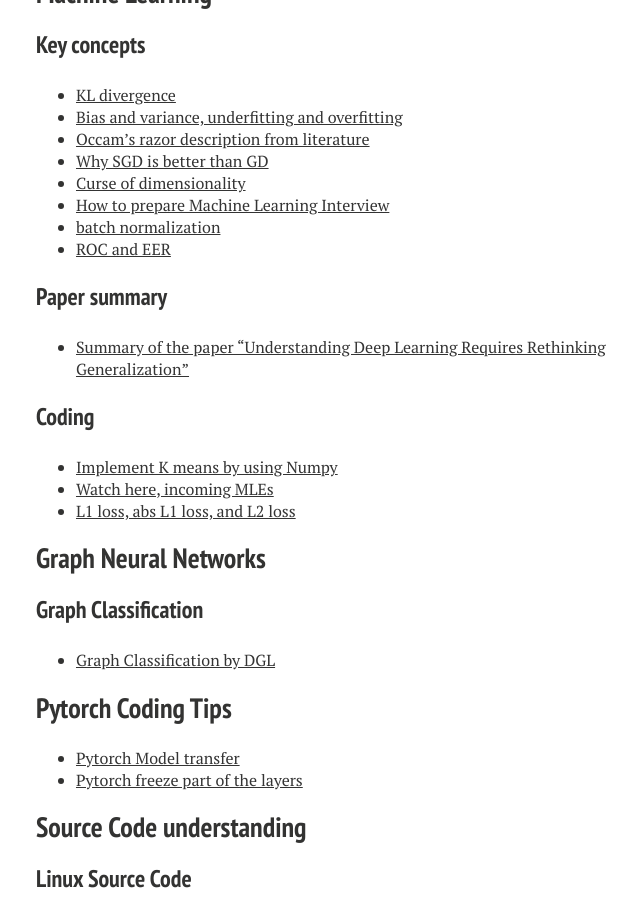
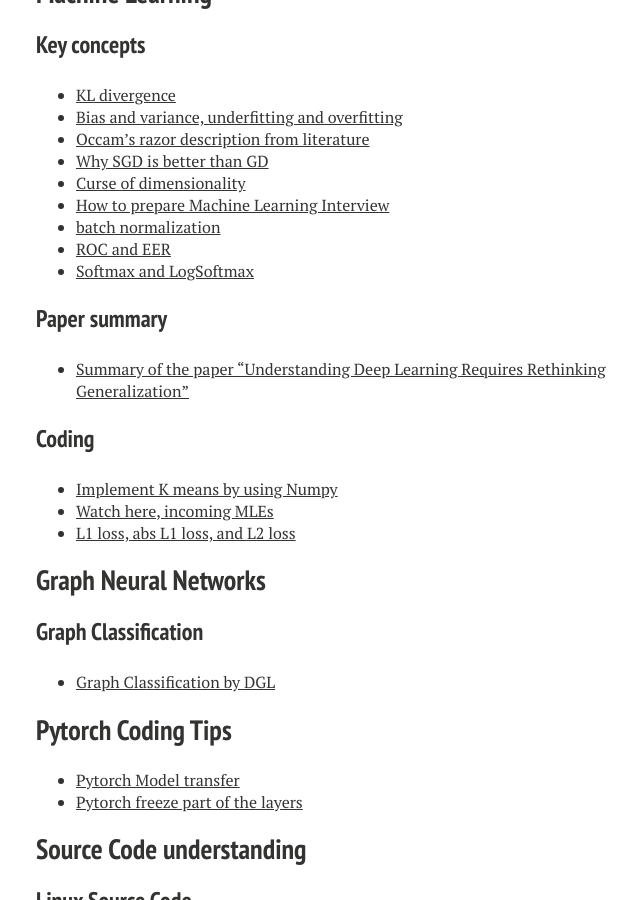
Before and after one commit to xiaokeshen/xiaokeshen.github.io, a Jekyll site: the page built from blog/index.md, in a window 1280 px wide and 900 px high, scrolled down 10988 px. Shown: the whole window, without its empty margins (284-924 px from the left). Built offline with Jekyll 4.4.1, drawn with Linux system fonts in a browser that asks for light colours; nearby versions of some CDN libraries.

Commit message:
Update index.md

```diff
--- a/blog/index.md
+++ b/blog/index.md
@@ -374,6 +374,7 @@
 - [How to prepare Machine Learning Interview](https://medium.com/@jim.morris.shen/how-to-prepare-machine-learning-interview-806c21317c6c)
 - [batch normalization](https://medium.com/@jim.morris.shen/batch-normalization-7845ac308083?sk=9aa7b90f8f716f25366089aa2963e295)
 - [ROC and EER](https://medium.com/@jim.morris.shen/roc-receiver-operating-characteristic-and-eer-equal-error-rate-ac5a576fae38?sk=d6a21f9b39e3dd5d420474fb1b6a8dc0)
+- [Softmax and LogSoftmax](https://jimmy-shen.medium.com/softmax-or-logsoftmax-97784cd43b35)
 
 ### Paper summary
 - [Summary of the paper “Understanding Deep Learning Requires Rethinking Generalization"](https://medium.com/@jim.morris.shen/summary-of-the-paper-understanding-deep-learning-requires-rethinking-generalization-aced06f31b51)
```
